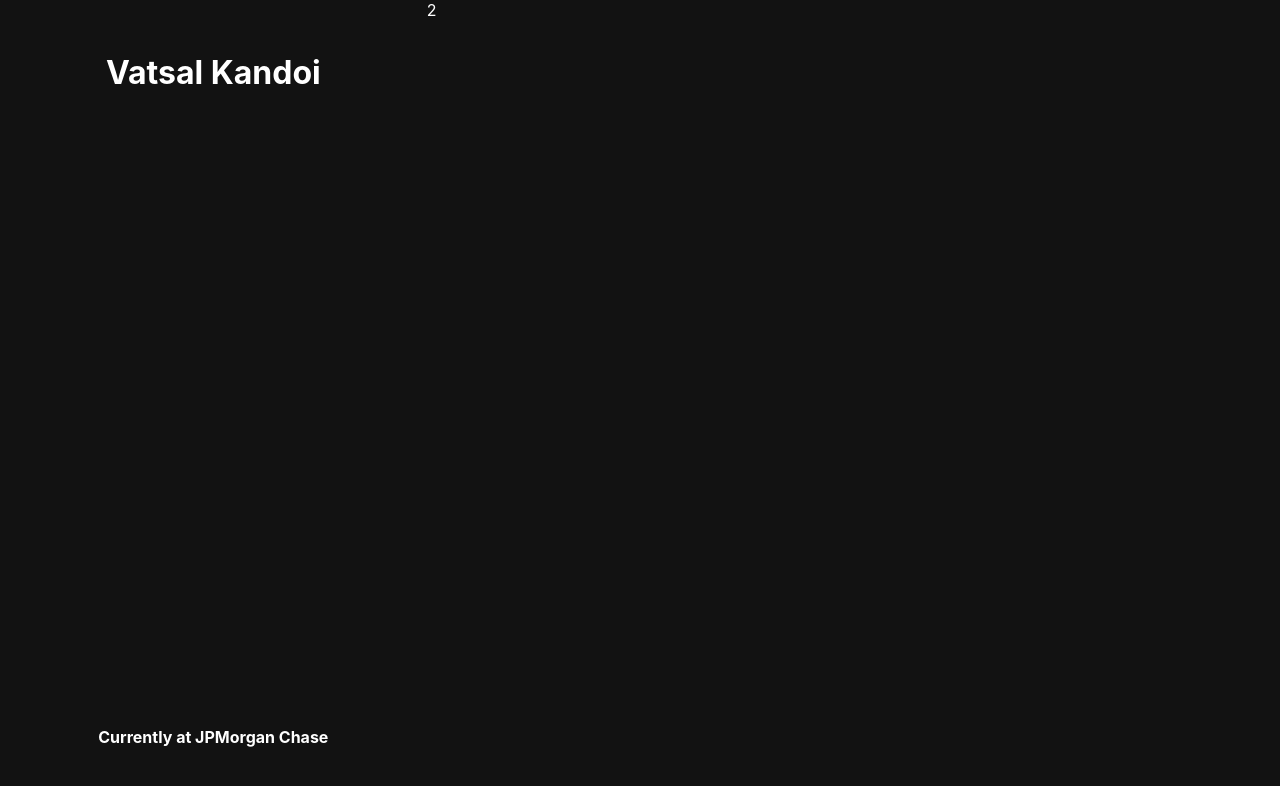
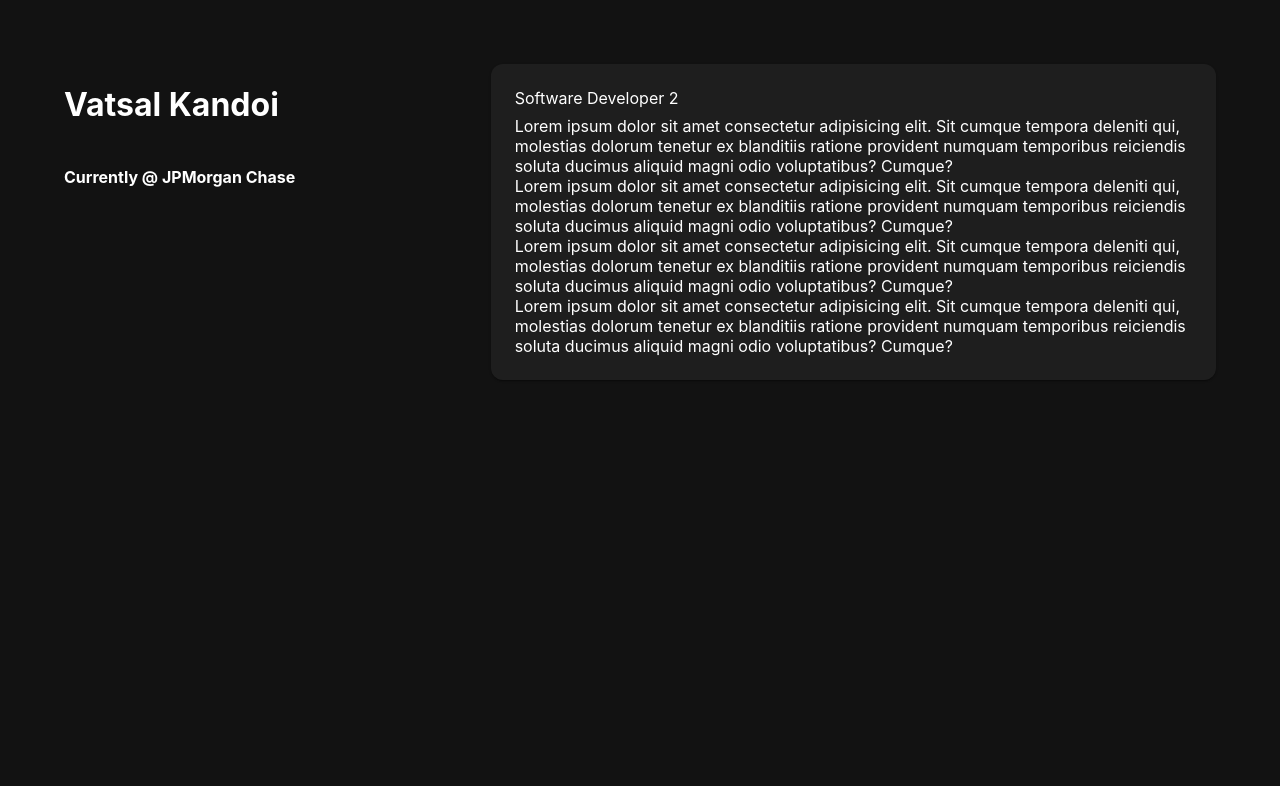
Before and after one commit to vatsal-kandoi/vatsal-kandoi.github.io, a React (Create React App) app: page / in a window 1280 px wide. Shown: the top 786 px of the page. Built offline with nearby package versions, Linux system fonts and the light colour scheme; the HTML template or start-up script is replaced by a standard one.

Commit message:
Added lists

```diff
--- /dev/null
+++ b/src/components/buttons/list/list.tsx
@@ -0,0 +1,36 @@
+import * as React from "react";
+import { ListItemContainer, ListContainer } from "./styles";
+
+interface IListItemProps {
+    children: React.ReactElement | React.ReactElement[];
+}
+
+const ListItem: React.FC<IListItemProps> = (props) => {
+    const {children, ...remainingProps} = props;
+
+    return <ListItemContainer {...remainingProps}>{children}</ListItemContainer>;
+}
+
+interface IListProps {
+    children: React.ReactElement | React.ReactElement[];
+
+}
+
+interface IListComposition {
+    Item: typeof ListItem
+}
+
+
+const List: React.FC<IListProps> & IListComposition = (props) => {
+    const { children, ...remainingProps } = props;
+
+    return (
+        <ListContainer {...remainingProps}>
+            {children}
+        </ListContainer>
+    )
+}
+
+List.Item = ListItem;
+
+export default List;
--- /dev/null
+++ b/src/components/buttons/list/styles.ts
@@ -0,0 +1,14 @@
+import styled from "styled-components";
+
+const ListContainer = styled.ul`
+    list-style-type:none;
+    margin: 0;
+    padding: 0;
+`
+const ListItemContainer = styled.li`
+    list-style:none;
+    margin: 0;
+    padding: 0;
+`
+
+export {ListContainer, ListItemContainer}
--- a/src/components/card/card.tsx
+++ b/src/components/card/card.tsx
@@ -18,10 +18,11 @@ interface ICardProps {
 const Card: React.FC<ICardProps> & CardOptions = (props) => {
     const {children} = props;
     return (
-        <Layer elevation={1} square={false}>
+        <Layer elevation={1} square={false} style={{ padding: "1.5rem" }}>
             <Stack direction="column"
                     alignItems="flex-start"
-                    justifyContent="start">
+                    justifyContent="start"
+                    style={{ gap: "0.5rem" }}>
                 {children}
             </Stack>
         </Layer>
--- a/src/components/layer/layer.tsx
+++ b/src/components/layer/layer.tsx
@@ -13,7 +13,7 @@ const Layer: React.FC<ILayerProps> = (props) => {
     const { elevation, children, square, ...remainingProps } = props;
 
     return (
-        <Container $elevation={elevation || 0} $square={square || false} {...remainingProps}>
+        <Container $elevation={elevation || 0} $square={(square !== undefined) ? square : true} {...remainingProps}>
             {children || <></>}
         </Container>
     );
--- a/src/components/layer/styles.ts
+++ b/src/components/layer/styles.ts
@@ -6,7 +6,7 @@ import { Theme } from "../../interfaces";
 
 const Container = styled.div.attrs<{ $elevation?: number, $square?: boolean }>((props) => ({
 	$elevation: props.$elevation || 0,
-    $square: props.$square || false,
+    $square: props.$square,
 }))`
     width: 100%;
     box-sizing: border-box;
@@ -16,7 +16,7 @@ const Container = styled.div.attrs<{ $elevation?: number, $square?: boolean }>((
     box-shadow: ${props => getBoxShadowForLayer(props.$elevation || 0)};
     background-color: ${props => (props.theme as Theme).palette.background};
     background-image: ${props => getBackgroundImageForLayer(props.$elevation || 0, (props.theme as Theme).mode)};
-    border-radius: ${props => (props.$square || false) ? "0.25rem" : "0rem"};
+    border-radius: ${props => (!props.$square) ? "0.75rem" : "0rem"};
     color: ${props => (props.theme as Theme).palette.text.background}
 `
 
--- a/src/views/home/index.tsx
+++ b/src/views/home/index.tsx
@@ -2,21 +2,46 @@ import React from "react";
 import Page from "../base/page";
 import Grid from "../../components/grid/grid";
 import Stack from "../../components/stack/stack";
+import Card from "../../components/card/card";
+import List from "../../components/buttons/list/list";
 
 const Home: React.FC = () => {
 
     return (
         <Page>
             <Grid container={true}>
-                <Grid item={true} xs={12} md={6} lg={4} style={{padding: "2rem", minHeight: "100vh"}} >
-
+                <Grid item={true} xs={12} md={6} lg={4} style={{padding: "4rem", minHeight: "100vh"}} >
                     <Stack direction="column" alignItems="center" justifyContent="space-between">
-                        <h1> Vatsal Kandoi</h1>
-                        <h4> Currently at JPMorgan Chase</h4>
+                        <Stack direction="column" alignItems="flex-start" justifyContent="start">
+                            <h1> Vatsal Kandoi</h1>
+                            <h4> Currently @ JPMorgan Chase</h4>
+                        </Stack>
                     </Stack>
                 </Grid>
-                <Grid item={true} xs={12} md={6} lg={8} style={{minHeight: "100vh"}}>
-                    <>2</>
+                <Grid item={true} xs={12} md={6} lg={8} style={{minHeight: "100vh", padding: "4rem"}}>
+                    <List>
+                    <List.Item>
+                    <Card>
+                        <Card.Header><>Software Developer 2</></Card.Header>
+                        <Card.Content>
+                            <List>
+                                <List.Item>
+                                    <>Lorem ipsum dolor sit amet consectetur adipisicing elit. Sit cumque tempora deleniti qui, molestias dolorum tenetur ex blanditiis ratione provident numquam temporibus reiciendis soluta ducimus aliquid magni odio voluptatibus? Cumque?</>
+                                </List.Item>
+                                <List.Item>
+                                    <>Lorem ipsum dolor sit amet consectetur adipisicing elit. Sit cumque tempora deleniti qui, molestias dolorum tenetur ex blanditiis ratione provident numquam temporibus reiciendis soluta ducimus aliquid magni odio voluptatibus? Cumque?</>
+                                </List.Item>
+                                <List.Item>
+                                    <>Lorem ipsum dolor sit amet consectetur adipisicing elit. Sit cumque tempora deleniti qui, molestias dolorum tenetur ex blanditiis ratione provident numquam temporibus reiciendis soluta ducimus aliquid magni odio voluptatibus? Cumque?</>
+                                </List.Item>
+                                <List.Item>
+                                    <>Lorem ipsum dolor sit amet consectetur adipisicing elit. Sit cumque tempora deleniti qui, molestias dolorum tenetur ex blanditiis ratione provident numquam temporibus reiciendis soluta ducimus aliquid magni odio voluptatibus? Cumque?</>
+                                </List.Item>
+                            </List>
+                        </Card.Content>
+                    </Card>
+                    </List.Item>
+                    </List>
                 </Grid>
             </Grid>
             <></>
```
